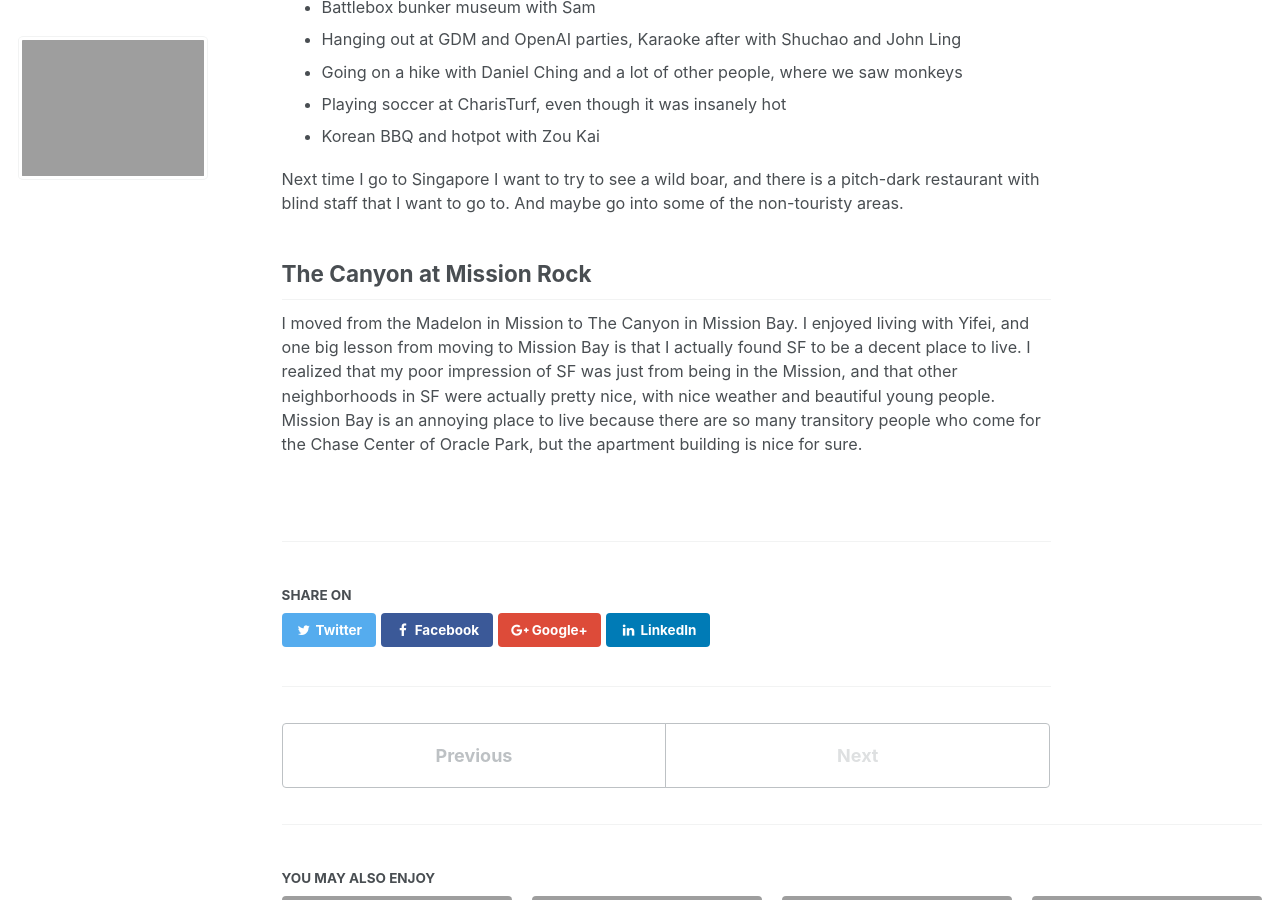
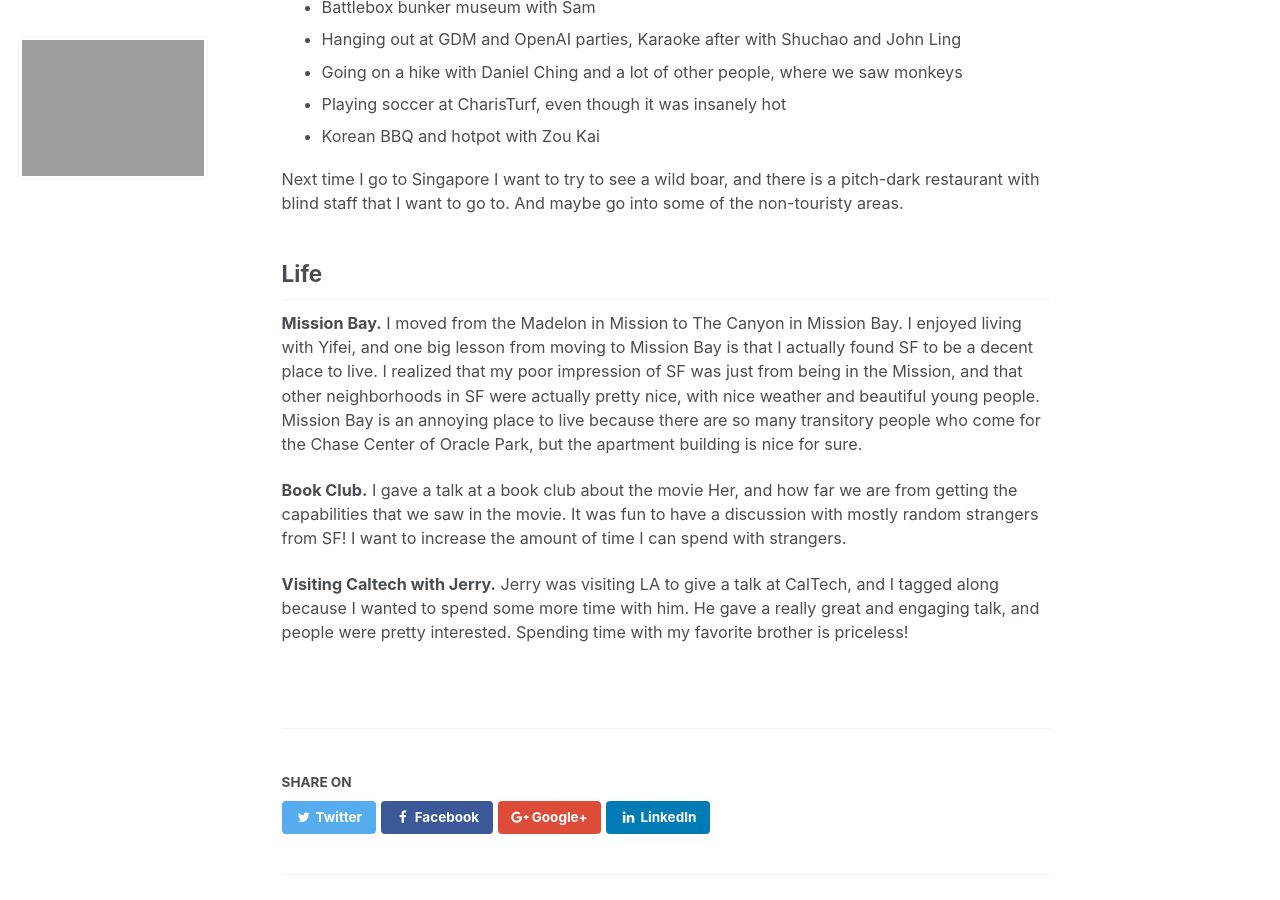
Before and after one commit to jasonwei20/jasonwei20.github.io, a Jekyll site: the page built from _posts/2025-07-01-blog-post-25.md, in a window 1280 px wide and 900 px high, scrolled down 1911 px. Built offline with Jekyll 4.4.1, drawn with Linux system fonts in a browser that asks for light colours.

Commit message:
Update 2025-07-01-blog-post-25.md

```diff
--- a/_posts/2025-07-01-blog-post-25.md
+++ b/_posts/2025-07-01-blog-post-25.md
@@ -40,5 +40,10 @@ It was my third time traveling to Singapore but I enjoyed it nonetheless. A few
 
 Next time I go to Singapore I want to try to see a wild boar, and there is a pitch-dark restaurant with blind staff that I want to go to. And maybe go into some of the non-touristy areas.
 
-## The Canyon at Mission Rock
-I moved from the Madelon in Mission to The Canyon in Mission Bay. I enjoyed living with Yifei, and one big lesson from moving to Mission Bay is that I actually found SF to be a decent place to live. I realized that my poor impression of SF was just from being in the Mission, and that other neighborhoods in SF were actually pretty nice, with nice weather and beautiful young people. Mission Bay is an annoying place to live because there are so many transitory people who come for the Chase Center of Oracle Park, but the apartment building is nice for sure.
+## Life
+
+**Mission Bay.** I moved from the Madelon in Mission to The Canyon in Mission Bay. I enjoyed living with Yifei, and one big lesson from moving to Mission Bay is that I actually found SF to be a decent place to live. I realized that my poor impression of SF was just from being in the Mission, and that other neighborhoods in SF were actually pretty nice, with nice weather and beautiful young people. Mission Bay is an annoying place to live because there are so many transitory people who come for the Chase Center of Oracle Park, but the apartment building is nice for sure.
+
+**Book Club.** I gave a talk at a book club about the movie Her, and how far we are from getting the capabilities that we saw in the movie. It was fun to have a discussion with mostly random strangers from SF! I want to increase the amount of time I can spend with strangers.
+
+**Visiting Caltech with Jerry.** Jerry was visiting LA to give a talk at CalTech, and I tagged along because I wanted to spend some more time with him. He gave a really great and engaging talk, and people were pretty interested. Spending time with my favorite brother is priceless!
```
